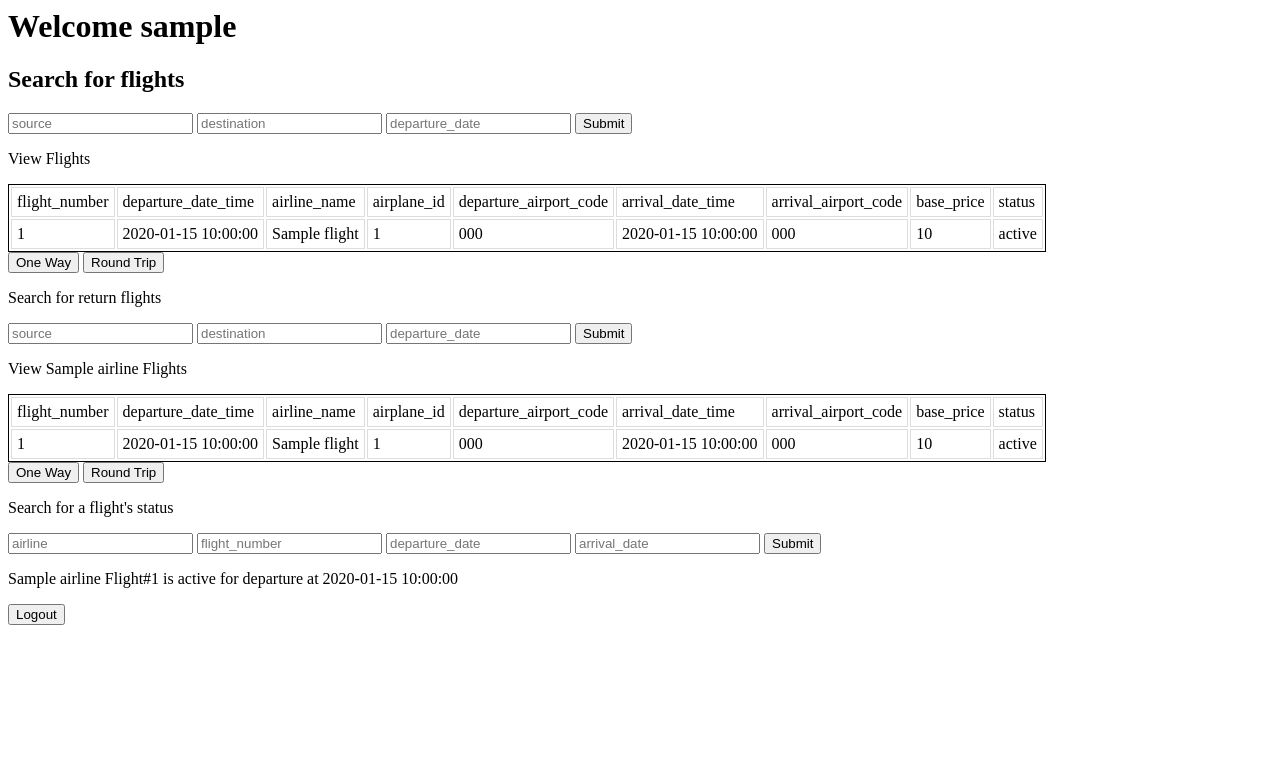
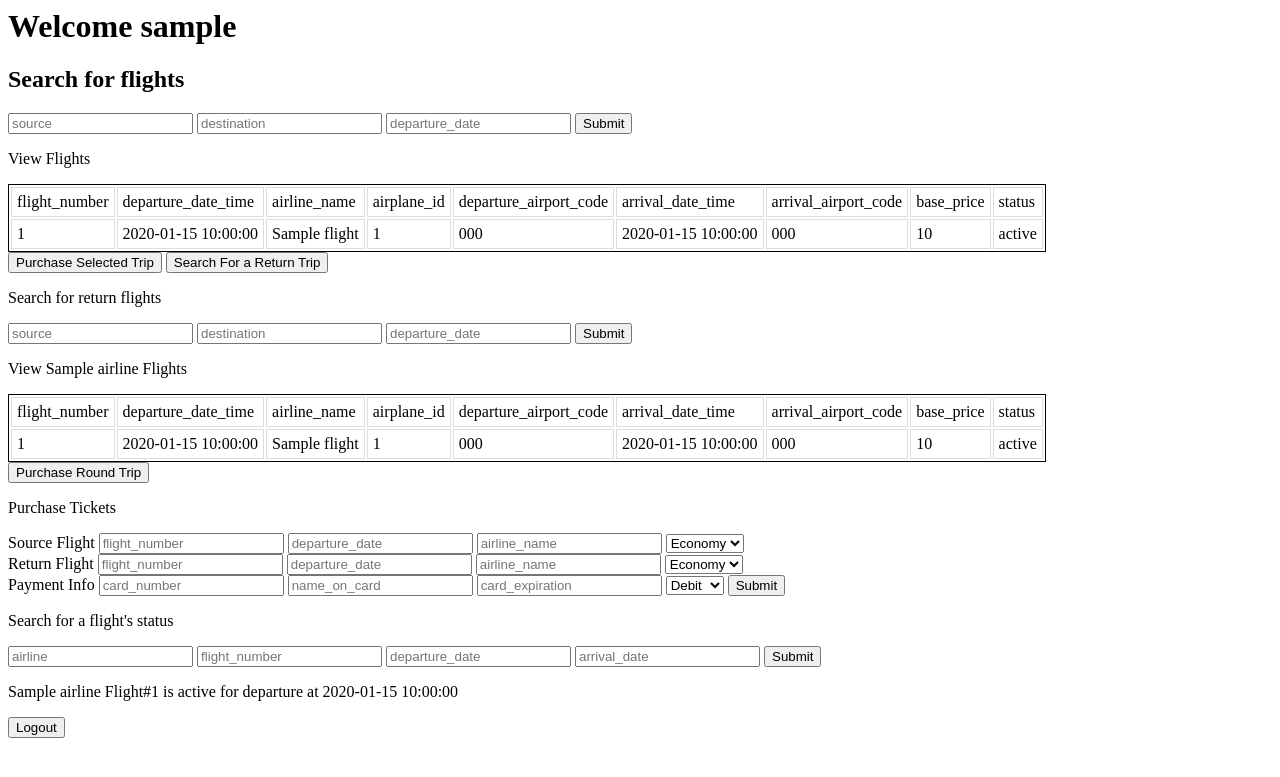
Before and after one commit to tc2965/databaseProject, a Flask app: template templates/customerHome.html in a window 1280 px wide. Shown: the top 777 px of the page. Run offline with Flask 2, Linux system fonts and the light colour scheme; the template is opened without the code that fills it: most values are stand-ins (such as "Sample title", 1, 10 or a date in 2020).

Commit message:
setup purchasing

```diff
--- a/app.py
+++ b/app.py
@@ -156,7 +156,7 @@ def loginAuth():
 		#session is a built in
         session['username'] = username
         if type_user == 'customer':
-            return redirect(url_for('home'))
+            return redirect(url_for('customerHome'))
         else:
             session["airline"] = exists["airline_name"]
             return redirect(url_for('staffHome'))
@@ -175,22 +175,23 @@ def viewMyFlights():
     if request.method == 'GET':
         return dbmanager_customer.viewMyFlights(session["username"])
 
-# 2. SEARCH FOR FLIGHTS
-# I don't think we really need to do two searchFlights functions?
-@app.route('/flight/search/', methods=['POST'])
-def searchFlights():
-    # if it's round trip, just use this endpoint again
-    source = request.form["source"] # airport code
-    destination = request.form["destination"]
-    departure = request.form["departure_date"]
-    return_date = request.form.get("return_date")
+# # 2. SEARCH FOR FLIGHTS
+# # I don't think we really need to do two searchFlights functions?
+# @app.route('/flight/search/', methods=['POST'])
+# def searchFlights():
+#     # if it's round trip, just use this endpoint again
+#     source = request.form["source"] # airport code
+#     destination = request.form["destination"]
+#     departure = request.form["departure_date"]
+#     return_date = request.form.get("return_date")
 
-    return dbmanager_customer.searchFlights_customer(source, destination, departure, return_date)
+#     return dbmanager_customer.searchFlights_customer(source, destination, departure, return_date)
 
 # 3. PURCHASE TICKETS
 @app.route('/purchase_tickets', methods=['POST'])
 def purchaseTickets():
     purchase = purchase_parser.parse_args()
+    purchase["customer_email"] = session.get("username")
     return dbmanager_customer.purchaseTicketsDict(purchase)
 
 # 4. CANCEL TRIP
@@ -212,7 +213,7 @@ def rateAndComment():
 
 # 6. TRACK MY SPENDING
 @app.route('/track_my_spending/default', methods=['GET'])
-def trackMySpending():
+def trackMySpendingDefault():
     if not session.get("username"):
             return None # todo render page with error
     if request.method == 'GET':
--- a/templates/customerHome.html
+++ b/templates/customerHome.html
@@ -52,8 +52,8 @@
 	</TR>
 	{% endfor %}
 </table>
-<input type="button" id="one_way" value="One Way" onclick="oneWaySelected()" />
-<input type="button" id="round_trip" value="Round Trip" onclick="roundTripSelected()" />
+<button onclick="oneWaySelected()">Purchase Selected Trip</button>
+<button onclick="queryForRoundTrip()">Search For a Return Trip</button>
 {% endif%}
 
 <p id="return_form">Search for return flights</p>
@@ -91,12 +91,45 @@
 	</TR>
 	{% endfor %}
 </table>
-<input type="button" id="one_way" value="One Way" onclick="oneWaySelected()" />
-<input type="button" id="round_trip" value="Round Trip" onclick="roundTripSelected()" />
+<button onclick="roundTripSelected()">Purchase Round Trip</button>
 {% endif%}
 
 {% if flights or returnFlights %}
-
+<p id="purchase_form">Purchase Tickets</p>
+<form id="purchase_form" action="/purchase_tickets" method="POST">
+	<!--one way info-->
+	<label>Source Flight</label>
+	<input id="purchase_form_flight_number" type="text" name = "flight_number" placeholder="flight_number" required/>
+	<input id="purchase_form_departure_date" type="text" name = "departure_date" placeholder="departure_date" required/>
+	<input id="purchase_form_airline_name" type="text" name = "airline_name" placeholder="airline_name" required/>
+	<select name="travel_class" required/>
+		<option value ="Economy">Economy</option>
+		<option value ="Business">Business</option>
+		<option value ="First">First</option>
+	</select>
+	<br>
+	{% if returnFlights%}
+	<label>Return Flight</label>
+	<input id="purchase_form_flight_number_return" type="text" name = "flight_number_return" placeholder="flight_number"/>
+	<input id="purchase_form_departure_date_return" type="text" name = "departure_date_return" placeholder="departure_date"/>
+	<input id="purchase_form_airline_name_return" type="text" name = "airline_name_return" placeholder="airline_name"/>
+	<select name="travel_class_return">
+		<option value ="Economy">Economy</option>
+		<option value ="Business">Business</option>
+		<option value ="First">First</option>
+	</select>
+	<br>
+	{% endif %}
+	<label>Payment Info</label>
+	<input id="purchase_form_flight_number_return" type="text" name = "card_number" placeholder="card_number"/>
+	<input id="purchase_form_flight_number_return" type="text" name = "name_on_card" placeholder="name_on_card"/>
+	<input id="purchase_form_flight_number_return" type="text" name = "card_expiration" placeholder="card_expiration"/>
+	<select name="card_type" required>
+		<option value ="Debit">Debit</option>
+		<option value ="Credit">Credit</option>
+	</select>
+	<input type="submit" value = Submit />
+</form>
 {% endif %}
 
 <p>Search for a flight's status</p>
@@ -120,8 +153,6 @@
 	var selected = table.getElementsByClassName('selected');
 	table.onclick = highlight;
 	table_return.onclick = highlight;
-	var oneWayFlights = []
-	var roundTripFlights = []
 
 	function highlight(e) {
 		if (selected[0]) selected[0].className = '';
@@ -129,30 +160,51 @@
 	}
 
 	function oneWaySelected(){
+		console.log("oneWaySelected")
 		var element = document.querySelectorAll('.selected');
+		console.log(element)
 		if(element[0]!== undefined){ //it must be selected
 			var flight_number = element[0].children[0].firstChild.data
 			var departure_date_time = element[0].children[1].firstChild.data
 			var airline_name = element[0].children[2].firstChild.data
 			console.log(flight_number, departure_date_time, airline_name)
-			oneWayFlights[0] = flight_number
-			oneWayFlights[1] = departure_date_time
-			oneWayFlights[2] = airline_name
+			oneWayFlights = [flight_number, departure_date_time, airline_name]
+			document.getElementById("purchase_form_flight_number").value =flight_number;
+			document.getElementById("purchase_form_departure_date").value =departure_date_time;
+			document.getElementById("purchase_form_airline_name").value =airline_name;
 			console.log(oneWayFlights)
+			return oneWayFlights
 		}
 		console.log(element)
 	}
+
 	function roundTripSelected(){
+		console.log("roundTripSelected")
+		var element = document.querySelectorAll('.selected');
+		console.log(element)
+		if(element[0]!== undefined){ //it must be selected
+			var flight_number = element[0].children[0].firstChild.data
+			var departure_date_time = element[0].children[1].firstChild.data
+			var airline_name = element[0].children[2].firstChild.data
+			console.log(flight_number, departure_date_time, airline_name)
+			oneWayFlights = [flight_number, departure_date_time, airline_name]
+			document.getElementById("purchase_form_flight_number_return").value =flight_number;
+			document.getElementById("purchase_form_departure_date_return").value =departure_date_time;
+			document.getElementById("purchase_form_airline_name_return").value =airline_name;
+			console.log(oneWayFlights)
+			return oneWayFlights
+		}
+		console.log(element)
+	}
+
+	function queryForRoundTrip(){
+		console.log("queryForRoundTrip")
 		var element = document.querySelectorAll('.selected');
 		if(element[0]!== undefined){ //it must be selected
 			var departure_date_time = element[0].children[5].firstChild.data
 			var source = element[0].children[6].firstChild.data
 			var destination = element[0].children[4].firstChild.data
 			console.log(departure_date_time, source, destination)
-			roundTripFlights[0] = departure_date_time
-			roundTripFlights[1] = source
-			roundTripFlights[2] = destination
-			console.log(roundTripFlights)
 			document.getElementById("return_form_source").value =source;
 			document.getElementById("return_form_destination").value =destination;
 			document.getElementById("return_form_departure_date").value =departure_date_time;
```
Also changed, not shown: dbmanager_customer.py (+7 -0 lines), utils/objectParsers.py (+8 -2 lines).
